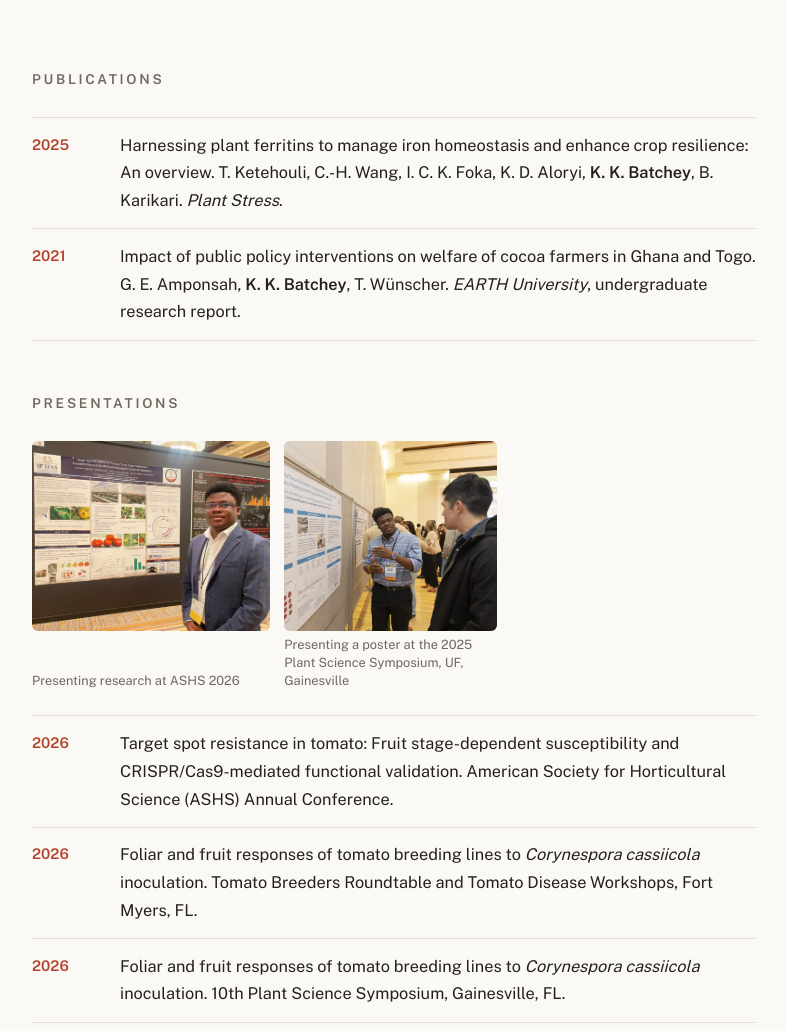
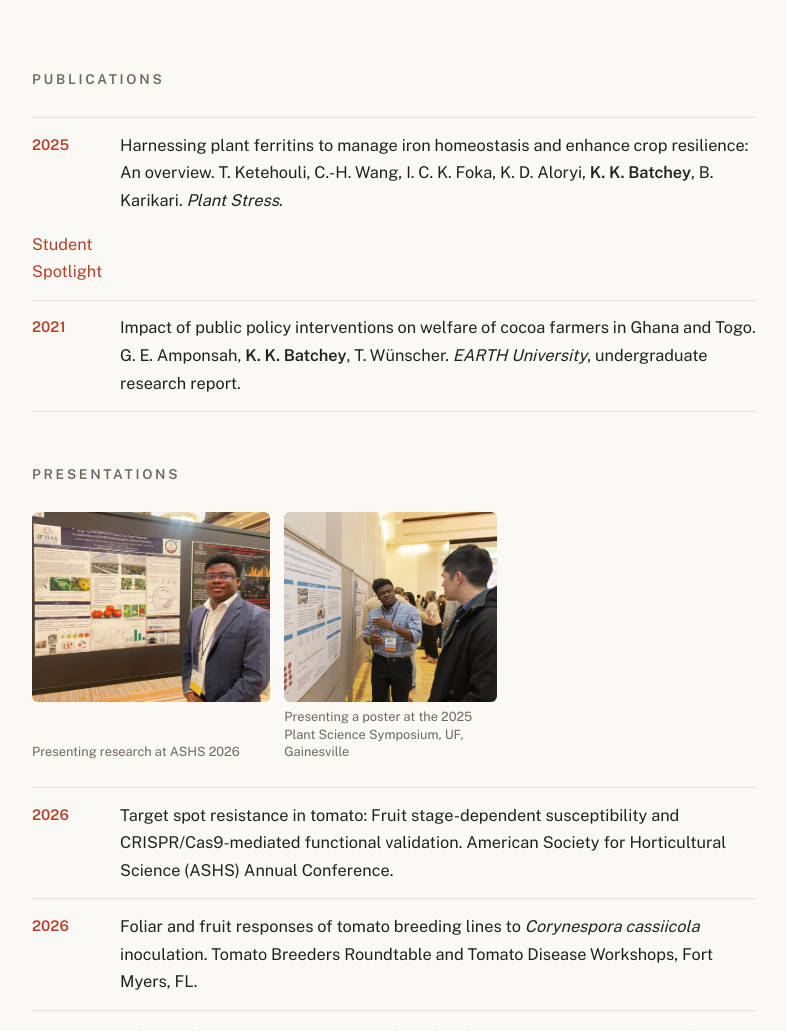
Before and after one commit to Kbatchey/kbatchey.github.io, a plain HTML site: page index.html in a window 1280 px wide. Shown: the part 2288-3319 px from the top of the page, without its empty margins (442-1229 px from the left). Drawn offline with nearby package versions, Linux system fonts and the light colour scheme.

Commit message:
Update index.html

```diff
--- a/index.html
+++ b/index.html
@@ -182,7 +182,7 @@
   <section id="publications">
     <h2>Publications</h2>
     <ul class="pubs">
-      <li><span class="year">2025</span><div>Harnessing plant ferritins to manage iron homeostasis and enhance crop resilience: An overview. T. Ketehouli, C.-H. Wang, I. C. K. Foka, K. D. Aloryi, <b>K. K. Batchey</b>, B. Karikari. <span class="venue">Plant Stress</span>.</div></li>
+      <li><span class="year">2025</span><div>Harnessing plant ferritins to manage iron homeostasis and enhance crop resilience: An overview. T. Ketehouli, C.-H. Wang, I. C. K. Foka, K. D. Aloryi, <b>K. K. Batchey</b>, B. Karikari. <span class="venue">Plant Stress</span>.</div><a href="https://www.linkedin.com/posts/uf-ifas-plant-breeding_student-spotlight-komlan-kekeli-batchey-ugcPost-7390052116964278272-14zV">Student Spotlight</a></li>
       <li><span class="year">2021</span><div>Impact of public policy interventions on welfare of cocoa farmers in Ghana and Togo. G. E. Amponsah, <b>K. K. Batchey</b>, T. Wünscher. <span class="venue">EARTH University</span>, undergraduate research report.</div></li>
     </ul>
   </section>
```
